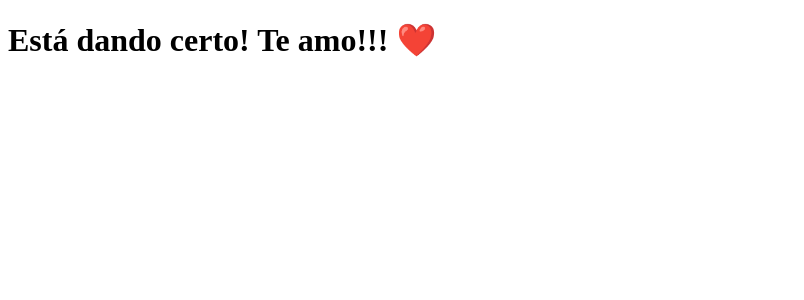
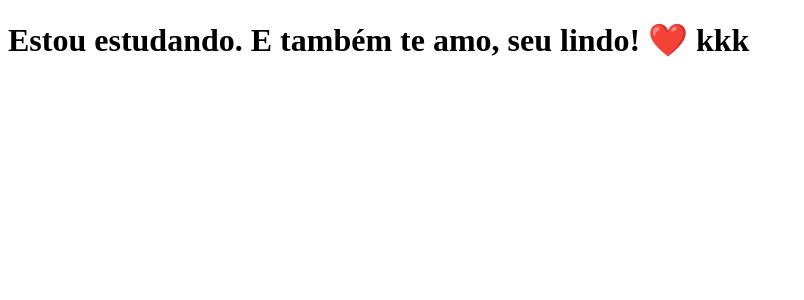
Before and after one commit to oglaucosouza/clone-tabnews, a Next.js app: page / in a window 1280 px wide. Shown: the top 300 px of the page, without its empty margins (0-804 px from the left). Built offline with nearby package versions, Linux system fonts and the light colour scheme.

Commit message:
modifica a frase

```diff
--- a/pages/index.js
+++ b/pages/index.js
@@ -1,5 +1,5 @@
 function Home() {
-    return <h1>Está dando certo! Te amo!!! ❤️</h1>
+    return <h1>Estou estudando. E também te amo, seu lindo! ❤️ kkk</h1>
 }
 
 export default Home;
```
